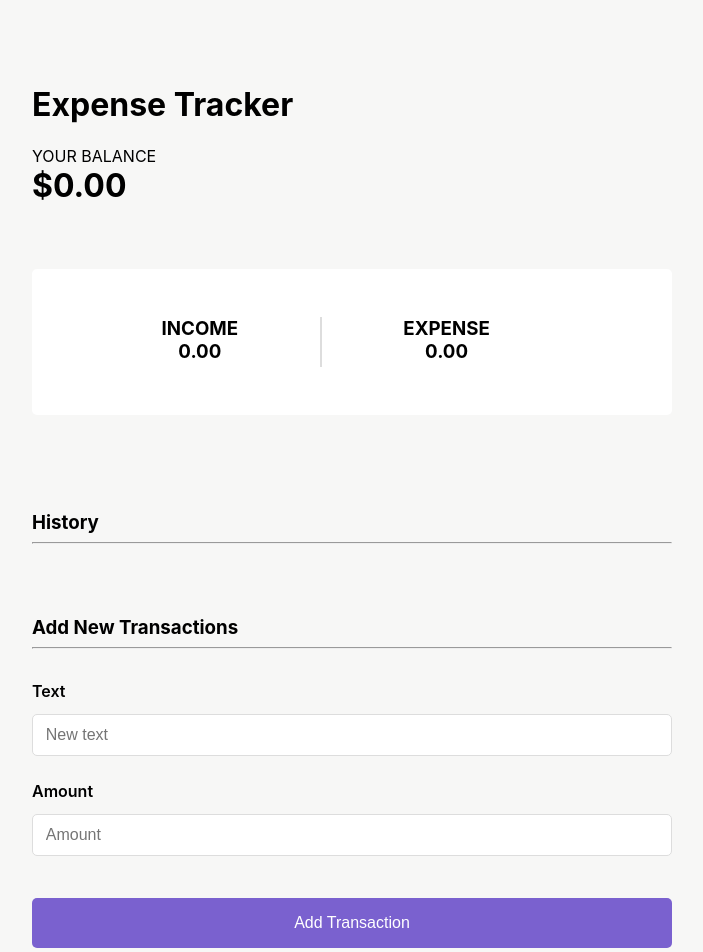
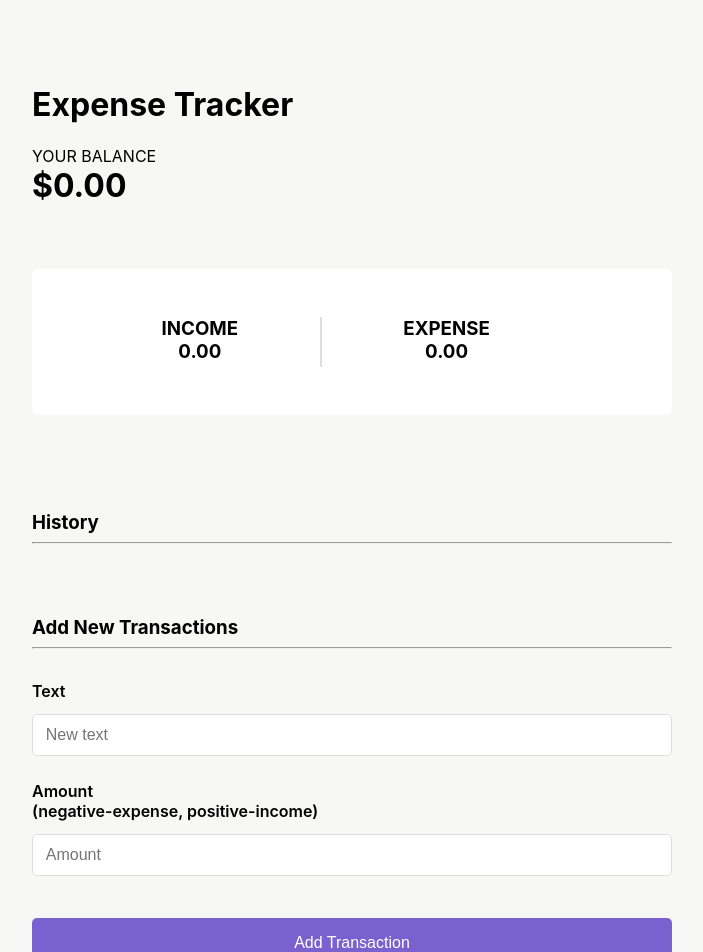
Before and after one commit to agamya0801/expense-tracker, a React (Create React App) app: page / in a window 1280 px wide. Shown: the top 952 px of the page, without its empty margins (288-991 px from the left). Built offline with nearby package versions, Linux system fonts and the light colour scheme.

Commit message:
Created static UI, functionality to be added tomorrow

```diff
--- a/src/App.css
+++ b/src/App.css
@@ -93,3 +93,12 @@
   border-left: 2px solid #ddd;
   height: 50px;
 }
+
+.amount{
+  display: flex;
+  flex-direction: column;
+}
+
+.p{
+  margin: 0;
+}
--- a/src/components/AddNewTransactions.js
+++ b/src/components/AddNewTransactions.js
@@ -13,7 +13,12 @@ function AddNewTransactions() {
           placeholder='New text'
           required
         />
-        <label className='label'>Amount</label>
+        <label className='label'>
+          <div className='amount'>
+            <p className='p'>Amount</p>
+            <p className='p'>(negative-expense, positive-income)</p>
+          </div>
+        </label>
         <input
           className='input-field'
           type="text"
```
